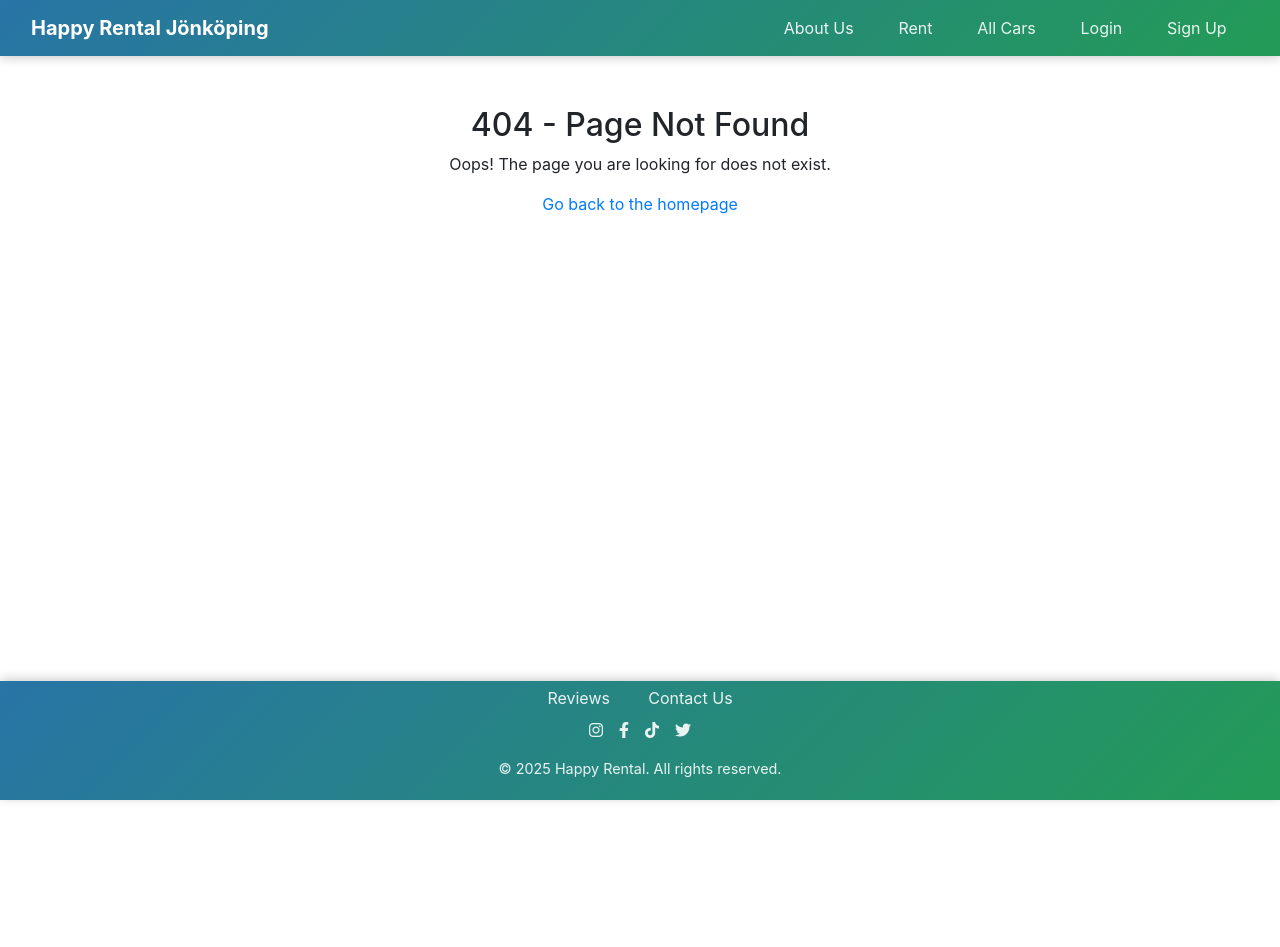
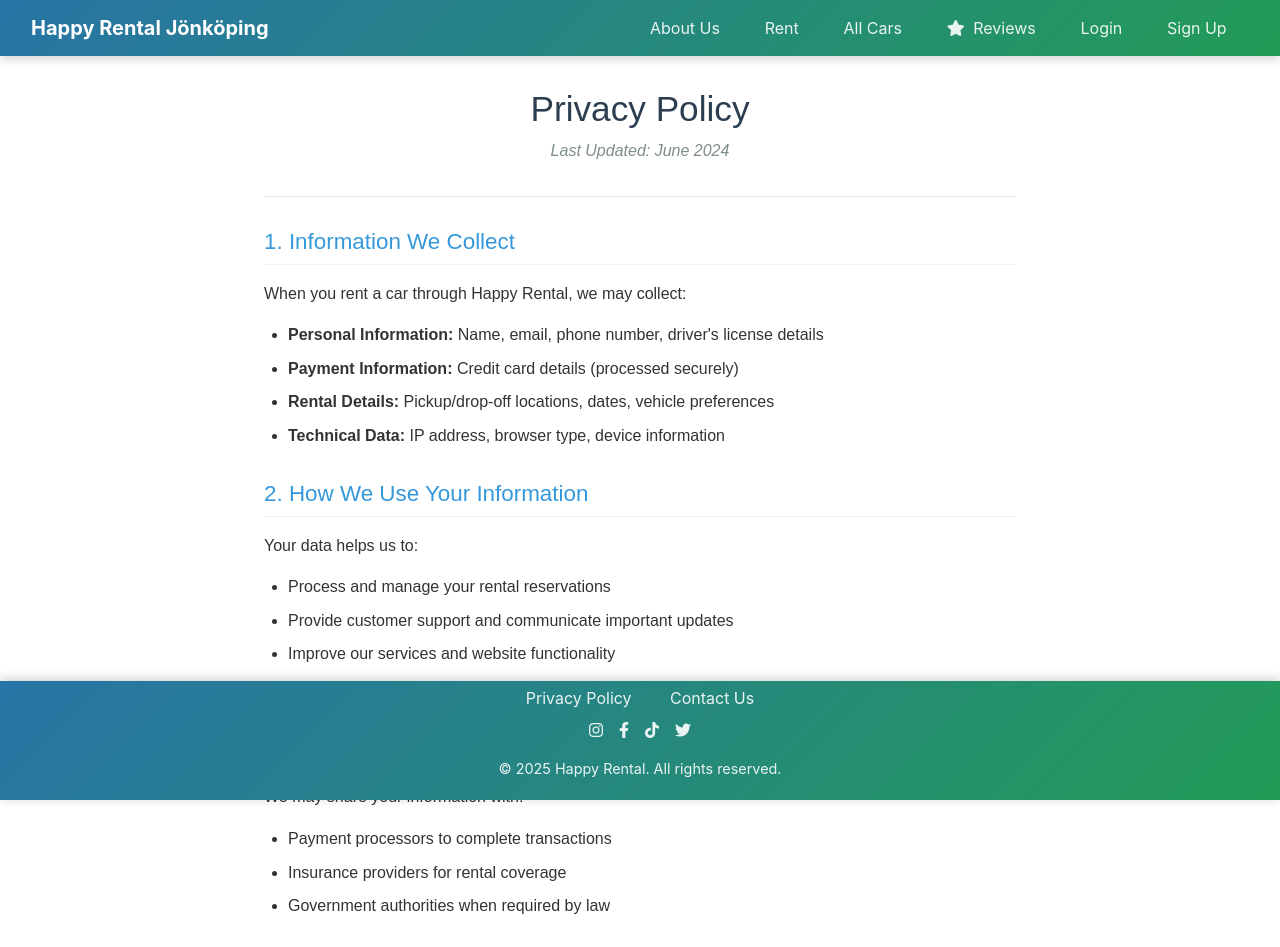
Before and after one commit to Yuss76A/Highway-to-Rent, a React (Create React App) app: page /privacy in a window 1280 px wide. Shown: the top 947 px of the page. Before the commit the page ends 800 px from the top, so only its background shows below. Built offline with nearby package versions, Linux system fonts and the light colour scheme.

Commit message:
Move reviews from footer to navbar, create a new page named PrivatePolicy and add it to the footer.Add React component sections to the readme file

```diff
--- a/src/components/Footer.js
+++ b/src/components/Footer.js
@@ -6,7 +6,7 @@ const Footer = () => {
     return (
         <footer className={styles['fixed-footer']}>
             <nav>
-                <Link to="/reviews" className={styles['footer-link']}>Reviews</Link>
+                <Link to="/privacy" className={styles['footer-link']}>Privacy Policy</Link>
                 <Link to="/contact" className={styles['footer-link']}>Contact Us</Link>
             </nav>
             <div className={styles['social-links']}>
--- a/src/components/NavBar.js
+++ b/src/components/NavBar.js
@@ -37,6 +37,9 @@ const NavBar = () => {
             <Link className={`nav-link ${styles.navLink}`} to="/about-us">About Us</Link>
             <Link className={`nav-link ${styles.navLink}`} to="/booking">Rent</Link>
             <Link className={`nav-link ${styles.navLink}`} to="/browse-cars">All Cars</Link>
+            <Link className={`nav-link ${styles.navLink}`} to="/reviews">
+              <i className="fas fa-star me-1"></i> Reviews
+            </Link>
 
             {user ? (
               <>
--- /dev/null
+++ b/src/pages/PrivacyPolicy.js
@@ -0,0 +1,86 @@
+import React from 'react';
+import { Link } from 'react-router-dom';
+import styles from '../styles/PrivacyPolicy.module.css';
+
+const PrivacyPolicy = () => {
+  return (
+    <div className={styles.policyContainer}>
+      <header className={styles.header}>
+        <h1>Privacy Policy</h1>
+        <p className={styles.lastUpdated}>Last Updated: June 2024</p>
+      </header>
+
+      <section className={styles.section}>
+        <h2>1. Information We Collect</h2>
+        <p>
+          When you rent a car through Happy Rental, we may collect:
+        </p>
+        <ul>
+          <li><strong>Personal Information:</strong> Name, email, phone number, driver's license details</li>
+          <li><strong>Payment Information:</strong> Credit card details (processed securely)</li>
+          <li><strong>Rental Details:</strong> Pickup/drop-off locations, dates, vehicle preferences</li>
+          <li><strong>Technical Data:</strong> IP address, browser type, device information</li>
+        </ul>
+      </section>
+
+      <section className={styles.section}>
+        <h2>2. How We Use Your Information</h2>
+        <p>Your data helps us to:</p>
+        <ul>
+          <li>Process and manage your rental reservations</li>
+          <li>Provide customer support and communicate important updates</li>
+          <li>Improve our services and website functionality</li>
+          <li>Comply with legal and regulatory requirements</li>
+        </ul>
+      </section>
+
+      <section className={styles.section}>
+        <h2>3. Data Sharing</h2>
+        <p>We may share your information with:</p>
+        <ul>
+          <li>Payment processors to complete transactions</li>
+          <li>Insurance providers for rental coverage</li>
+          <li>Government authorities when required by law</li>
+        </ul>
+        <p>We <strong>never</strong> sell your personal data to third parties.</p>
+      </section>
+
+      <section className={styles.section}>
+        <h2>4. Data Security</h2>
+        <p>
+          We implement industry-standard security measures including:
+        </p>
+        <ul>
+          <li>SSL encryption for all data transmissions</li>
+          <li>Secure storage of sensitive information</li>
+          <li>Regular security audits</li>
+        </ul>
+      </section>
+
+      <section className={styles.section}>
+        <h2>5. Your Rights</h2>
+        <p>You have the right to:</p>
+        <ul>
+          <li>Access, update, or delete your personal information</li>
+          <li>Opt-out of marketing communications</li>
+          <li>Request a copy of your data</li>
+          <li>Withdraw consent where applicable</li>
+        </ul>
+      </section>
+
+      <section className={styles.section}>
+        <h2>6. Contact Us</h2>
+        <p>
+          For privacy-related inquiries, please visit our{' '}
+          <Link to="/contact" className={styles.link}>Contact Page</Link>.
+        </p>
+      </section>
+
+      <footer className={styles.footer}>
+        <p>This policy is effective as of the last updated date above.</p>
+      </footer>
+    </div>
+  );
+};
+
+export default PrivacyPolicy;
--- /dev/null
+++ b/src/styles/PrivacyPolicy.module.css
@@ -0,0 +1,82 @@
+.policyContainer {
+    max-width: 800px;
+    margin: 0 auto;
+    padding: 2rem 1.5rem;
+    font-family: 'Arial', sans-serif;
+    line-height: 1.6;
+    color: #333;
+  }
+
+  .header {
+    text-align: center;
+    margin-bottom: 2rem;
+    padding-bottom: 1rem;
+    border-bottom: 1px solid #eaeaea;
+  }
+
+  .header h1 {
+    color: #2c3e50;
+    font-size: 2.2rem;
+    margin-bottom: 0.5rem;
+  }
+
+  .lastUpdated {
+    color: #7f8c8d;
+    font-style: italic;
+  }
+
+  .section {
+    margin-bottom: 2rem;
+  }
+
+  .section h2 {
+    color: #3498db;
+    font-size: 1.4rem;
+    margin-bottom: 1rem;
+    padding-bottom: 0.5rem;
+    border-bottom: 1px solid #f0f0f0;
+  }
+
+  .section p {
+    margin-bottom: 1rem;
+  }
+
+  .section ul {
+    padding-left: 1.5rem;
+    margin-bottom: 1.5rem;
+  }
+
+  .section li {
+    margin-bottom: 0.5rem;
+  }
+
+  .link {
+    color: #3498db;
+    text-decoration: none;
+    font-weight: 500;
+  }
+
+  .link:hover {
+    text-decoration: underline;
+    color: #2980b9;
+  }
+
+  .footer {
+    margin-top: 3rem;
+    padding-top: 1rem;
+    border-top: 1px solid #eaeaea;
+    text-align: center;
+    color: #7f8c8d;
+    font-size: 0.9rem;
+  }
+
+  /* Responsive design */
+  @media (max-width: 768px) {
+    .policyContainer {
+      padding: 1.5rem 1rem;
+    }
+
+    .header h1 {
+      font-size: 1.8rem;
+    }
+  }
```
Also changed, not shown: src/index.js (+7 -2 lines), 1 other file (tests, documents, lock files or other folders).
